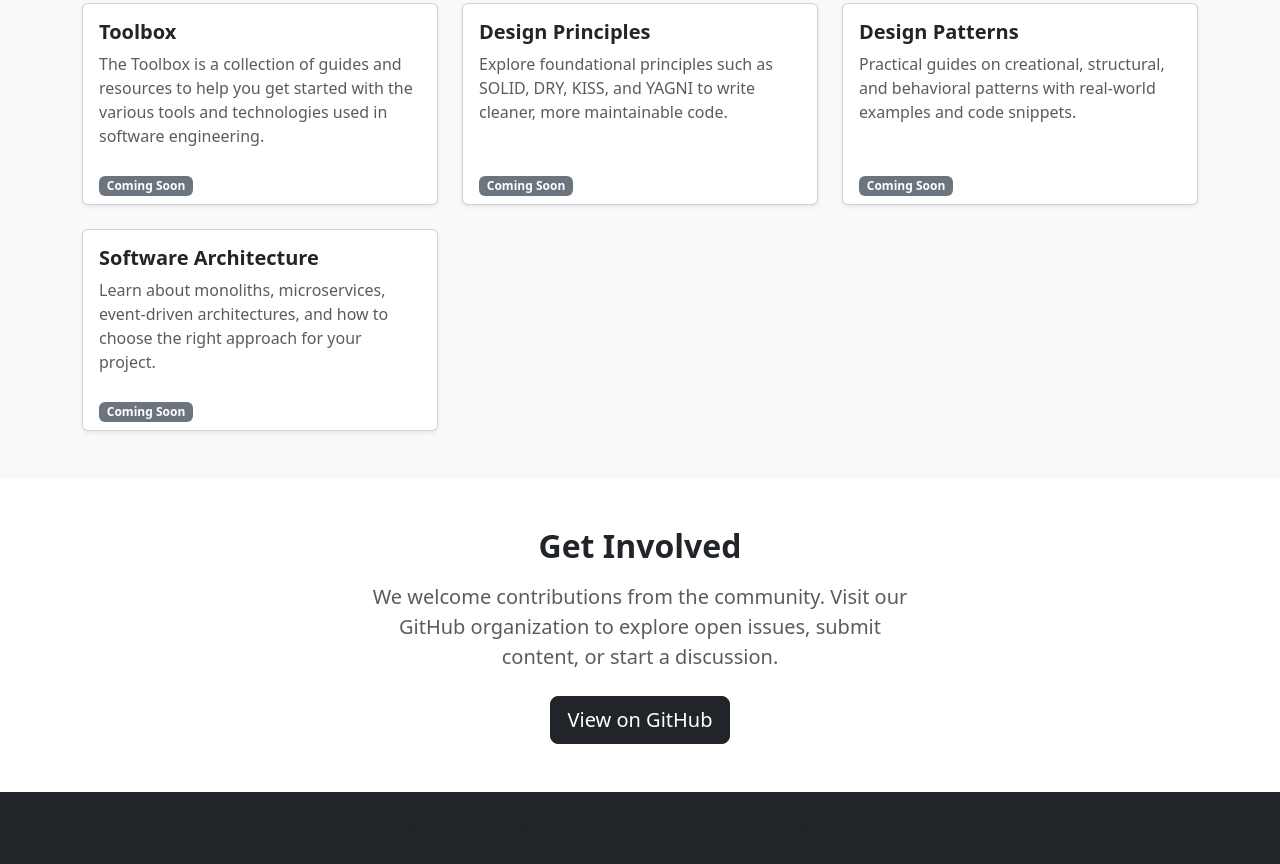
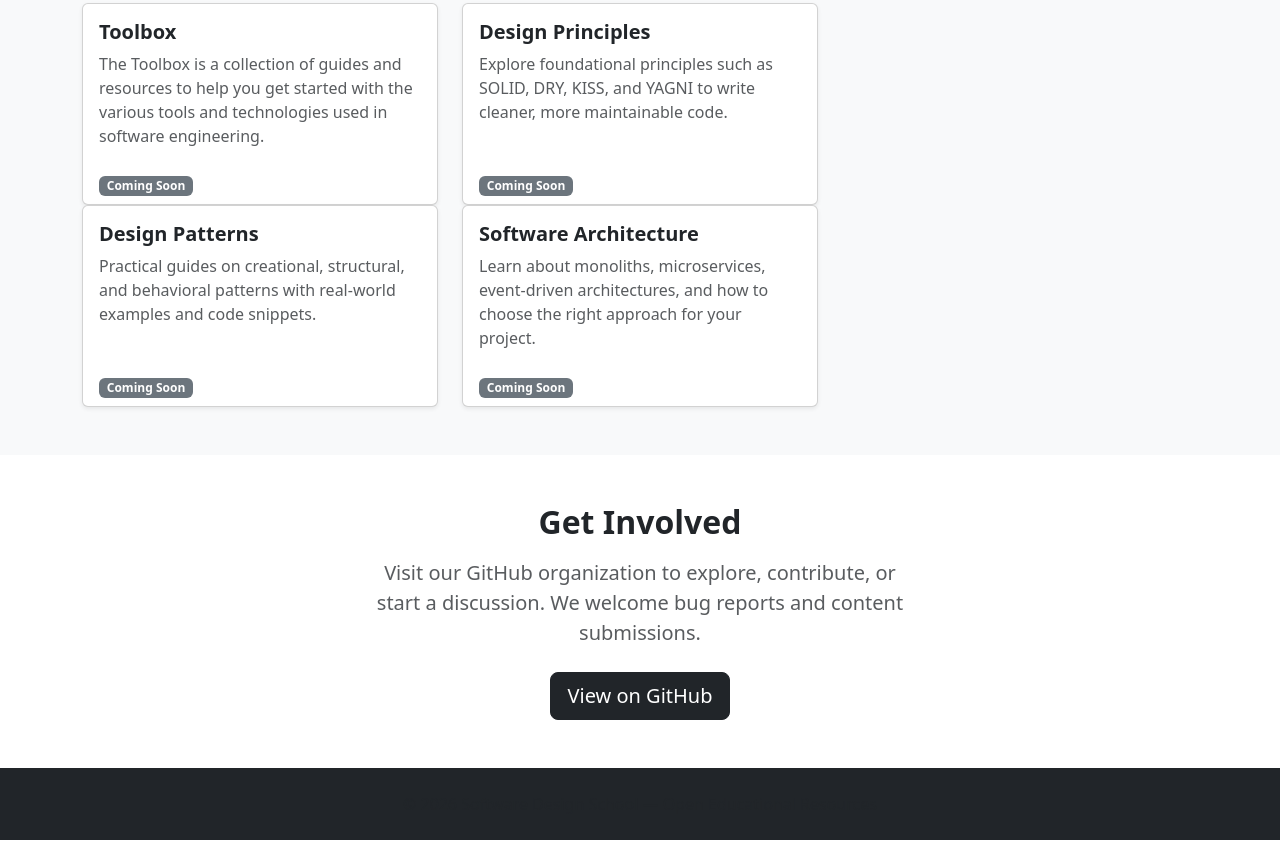
Before and after one commit to sds-edu/sds-edu.github.io, a website: page index.html in a window 1280 px wide. Shown: the part 924-1788 px from the top of the page. After the commit the page ends 1764 px from the top, so only its background shows below. Drawn offline with Linux system fonts and the light colour scheme.

Commit message:
Revise text for clarity and conciseness

```diff
--- a/index.html
+++ b/index.html
@@ -39,8 +39,7 @@
     <div class="container">
       <h1 class="display-4 fw-bold">Software Design School</h1>
       <p class="lead mt-3">
-        A community-driven hub for learning software design principles,
-        patterns, and best practices.
+        A hub for learning software engineering design.
       </p>
       <a href="#resources" class="btn btn-primary btn-lg mt-3">Explore Resources</a>
     </div>
@@ -98,7 +97,9 @@
             </div>
           </div>
         </div>
+      </div>
 
+      <div class="row g-4">
 
         <div class="col-md-4">
           <div class="card h-100 shadow-sm">
@@ -141,9 +142,8 @@
         <div class="col-lg-6 text-center">
           <h2 class="fw-bold mb-3">Get Involved</h2>
           <p class="text-muted fs-5">
-            We welcome contributions from the community. Visit our GitHub
-            organization to explore open issues, submit content, or start a
-            discussion.
+            Visit our GitHub organization to explore, contribute, or start a discussion.
+            We welcome bug reports and content submissions.
           </p>
           <a
             href="https://github.com/sds-edu"
```
